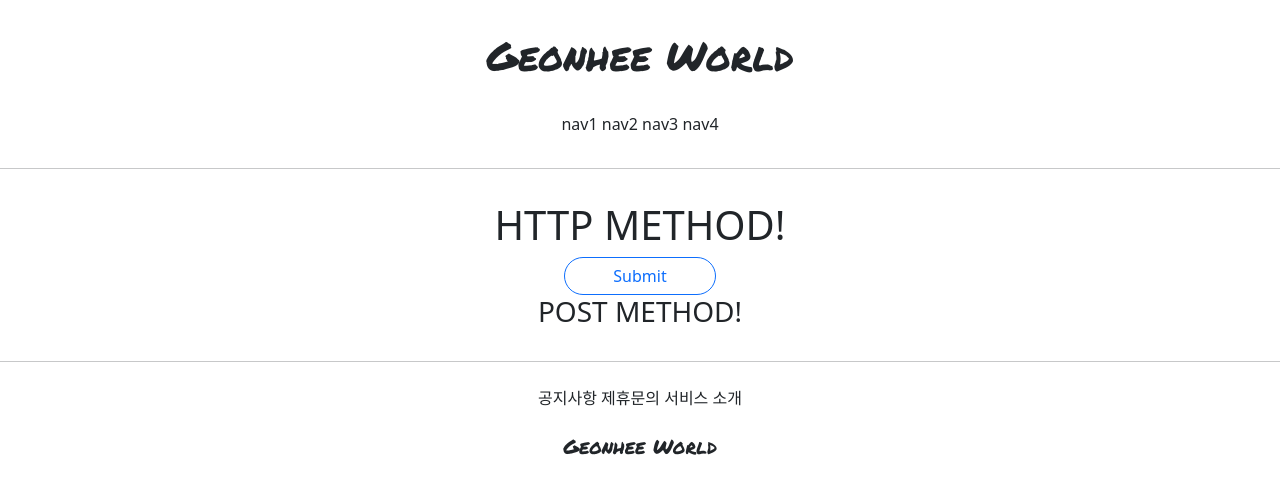
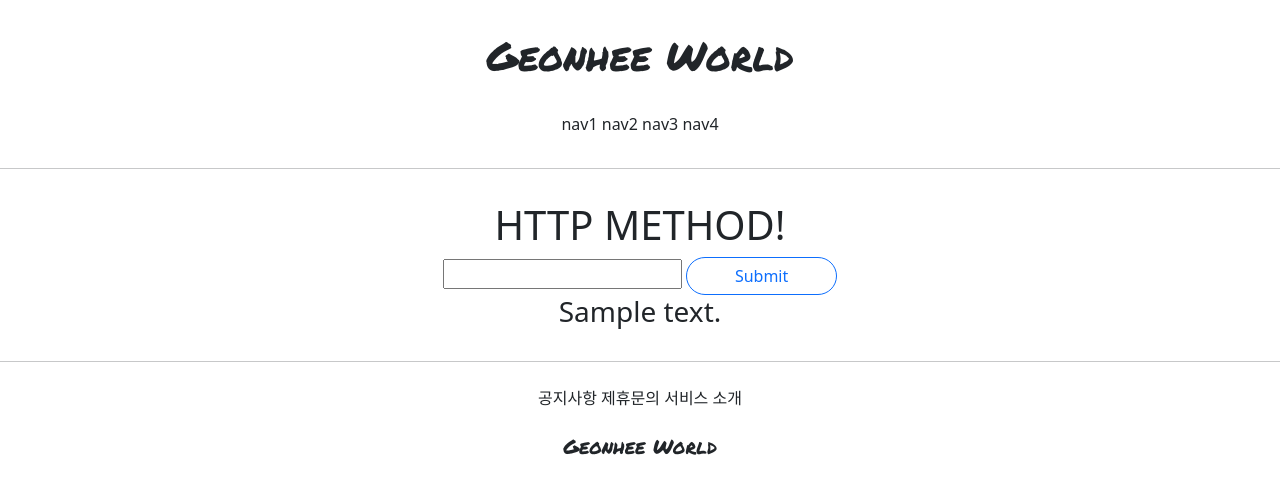
Before and after one commit to ghgh3644/gsgs_1, a Django app: page /accounts/hello_world/ in a window 1280 px wide. Shown: the top 494 px of the page. Run offline with Django 3.2, Linux system fonts and the light colour scheme; tables that the repository leaves empty hold one stand-in row (values such as "Sample post"); parts of the project's set-up code (start-up, migrations or seed data) failed here and were passed over.

Commit message:
7/13 gs_3ban_1_1

```diff
--- a/accountapp/templates/accountsapp/hello_world.html
+++ b/accountapp/templates/accountsapp/hello_world.html
@@ -4,13 +4,20 @@
 
 
     <div style = "margin : 2rem; text-align: center">
-    <h1>HTTP METHOD!</h1>
+        <h1>HTTP METHOD!</h1>
 
-        <from action="/accounts/hello_wrold/" method="post">
+        <form action="/accounts/hello_world/" method="post">
             {% csrf_token %}
+            <input type="text" name="input_text">
             <input type="submit" class="btn btn-outline-primary rounded-pill px-5">
-        </from>
+        </form>
 
-    <h3>{{ text }}</h3>
+        {% for data in data_list %}
+
+            <h3>{{ data.text }}</h3>
+
+        {% endfor %}
+
     </div >
+
 {% endblock %}
--- a/accountapp/views.py
+++ b/accountapp/views.py
@@ -1,10 +1,20 @@
-from django.http import HttpResponse
+from django.http import HttpResponse, HttpResponseRedirect
 from django.shortcuts import render
+from django.urls import reverse
 
-# Create your views here.
+from accountapp.models import NewModel
 
-def hello_world(request) :
-    if request.method == 'POST' :
-        return render(request, 'accountsapp/hello_world.html', context={'text': 'POST METHOD!'})
+
+def hello_world(request):
+    if request.method == 'POST':
+
+        temp = request.POST.get('input_text')
+
+        model_instance = NewModel()
+        model_instance.text = temp
+        model_instance.save()
+
+        return HttpResponseRedirect(reverse('accountapp:hello_world'))
     else :
-        return render(request, 'accountsapp/hello_world.html', context={'text': 'POST METHOD!'})
+        data_list = NewModel.objects.all()
+        return render(request, 'accountsapp/hello_world.html', context={'data_list': data_list})
```
